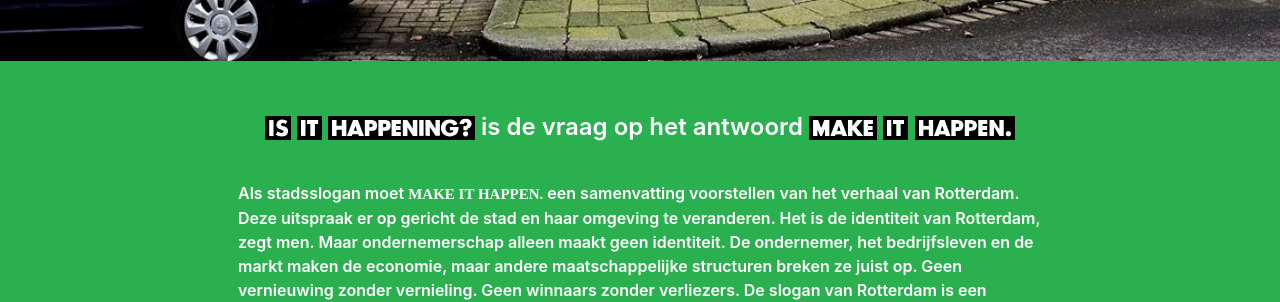
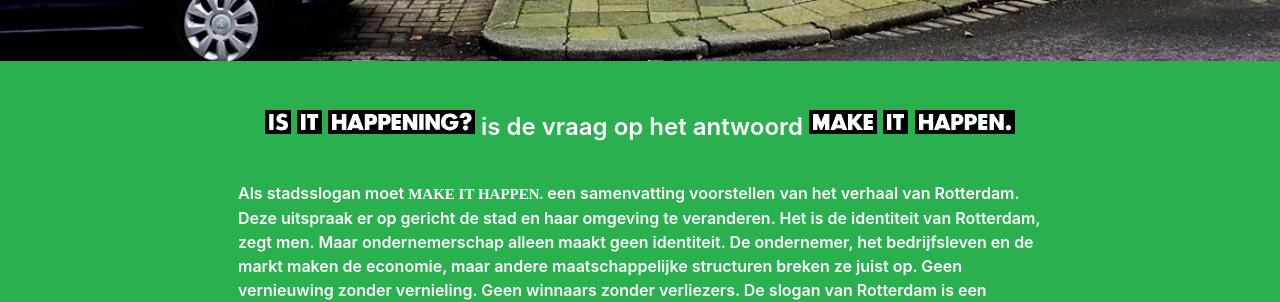
Before and after one commit to norealdirection/norealdirection.github.io, a Jekyll site: the page built from index.markdown, in a window 1280 px wide. Shown: the part 619-921 px from the top of the page. Built offline with Jekyll 4.4.1, drawn with Linux system fonts in a browser that asks for light colours.

Commit message:
Update _layout.scss

```diff
--- a/_sass/minima/_layout.scss
+++ b/_sass/minima/_layout.scss
@@ -196,7 +196,7 @@
 		height: $futura-font-size*1.6;
 		display: inline;
 		margin: 0;
-		top: -8px;
+		transform: translateY(-6px);
 		//margin-right: $spacing-unit/5;
 	}
 
```
